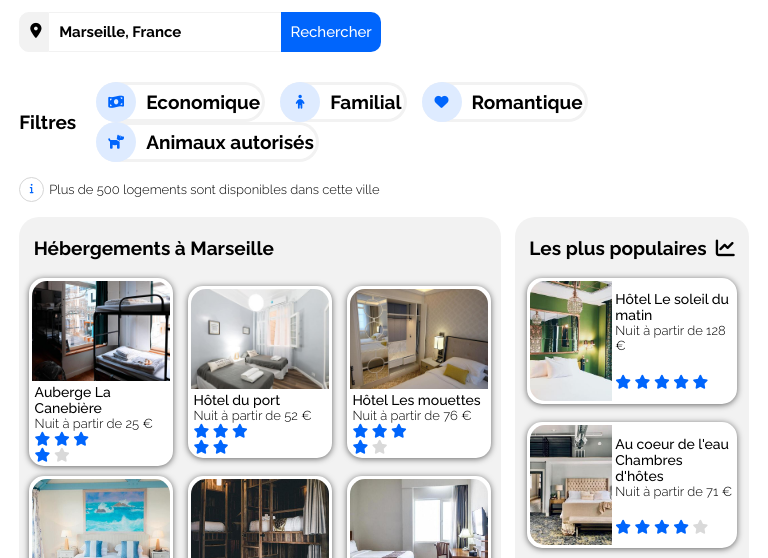
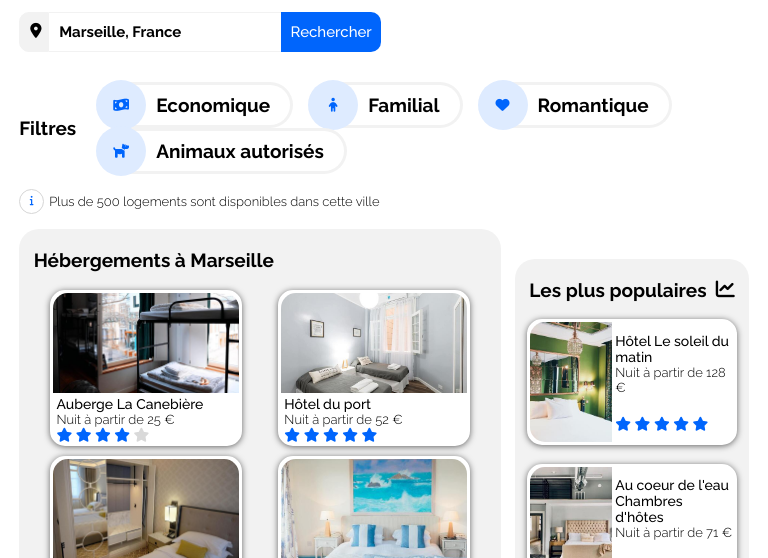
Before and after one commit to POLETTISTE/OCR_P02_BOOKI, a website: page index.html in a window 768 px wide. Shown: the part 177-735 px from the top of the page. Drawn offline with Linux system fonts and the light colour scheme.

Commit message:
responsive desktop ipad mobile

```diff
--- a/css/main.css
+++ b/css/main.css
@@ -73,6 +73,14 @@ main {
     width:30%;
     margin:1%;
 }
+
+@media all and (min-width:768px) and (max-width:991px){
+    .location-grid a{
+        width:40%;
+        margin:1%;
+    }
+}
+
 @media all and (max-width:767px){
     .location-grid a{
         width:90%;
--- a/css/search.css
+++ b/css/search.css
@@ -173,6 +173,7 @@ align-items: center;
 .search-filters a h2{
     margin:0;
 }
+
 .search-filters a:hover {
     background-color: #0065FC;
     color:white;
@@ -187,8 +188,10 @@ align-items: center;
     border-left:none;
     border-radius: 30px;
     margin-right: 15px;
-    padding-right:2px;
+    padding:20px;
+    padding-left: 0px;
 }
+
 
 @media all and (max-width:767px){
     .filters h2{
@@ -204,8 +207,8 @@ align-items: center;
     display: flex;
     align-items: center;
     justify-content: center;
-    width:40px;
-    height:40px;
+    width:50px;
+    height:50px;
     color:#0065FC;
     background-color:#DEEBFF;
     border-radius: 50%;
--- a/index.html
+++ b/index.html
@@ -9,7 +9,7 @@
     <link rel="preconnect" href="https://fonts.gstatic.com" crossorigin>
     <link href="https://fonts.googleapis.com/css2?family=Raleway:wght@300;500;700&display=swap" rel="stylesheet">
     <script src="https://kit.fontawesome.com/ff9c4e7a42.js" crossorigin="anonymous"></script>
-    <title>Booki</title>
+    <title>Booki - Trouvez votre hébergement pour des vacances de rêve</title>
 </head>
 <body>
     <header>
```
